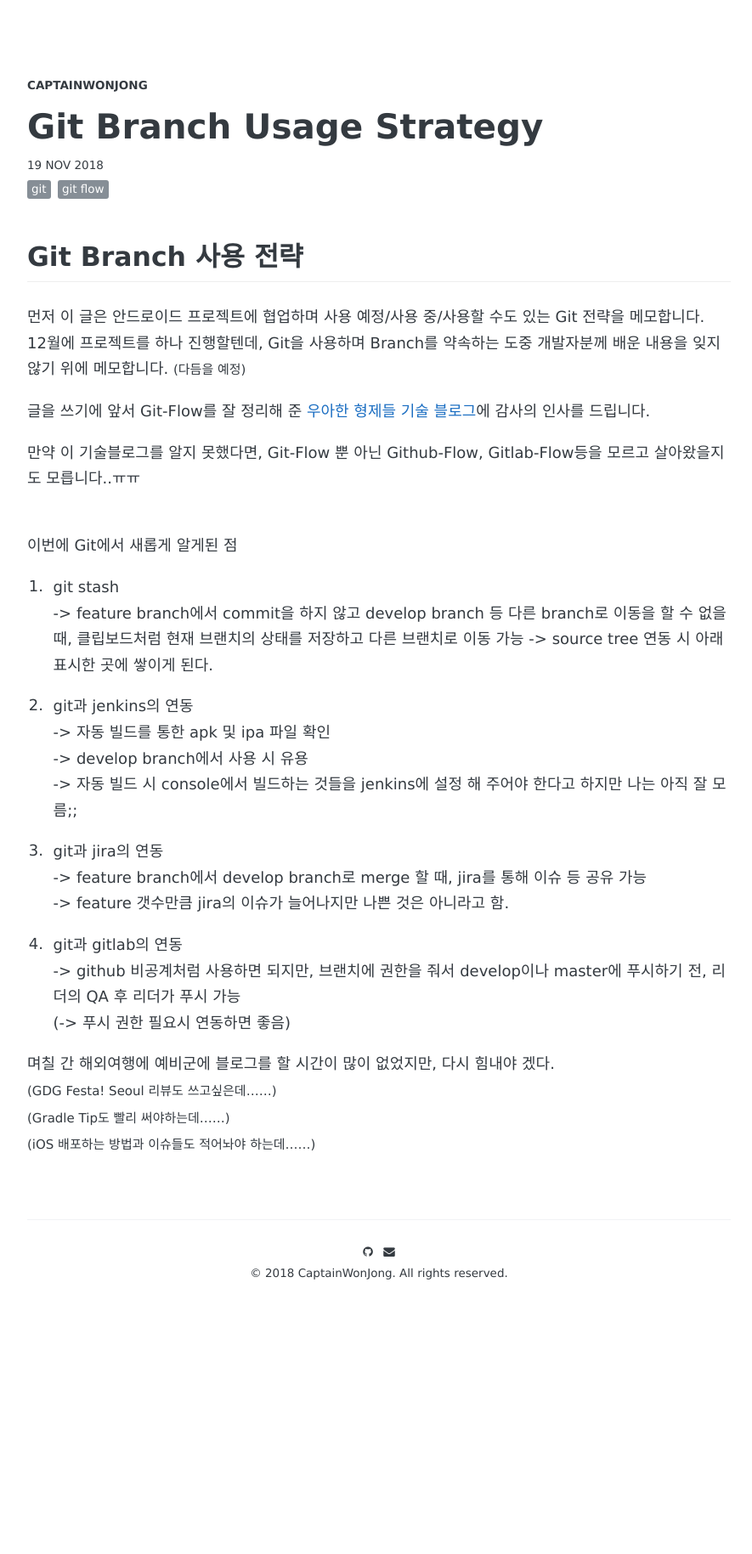
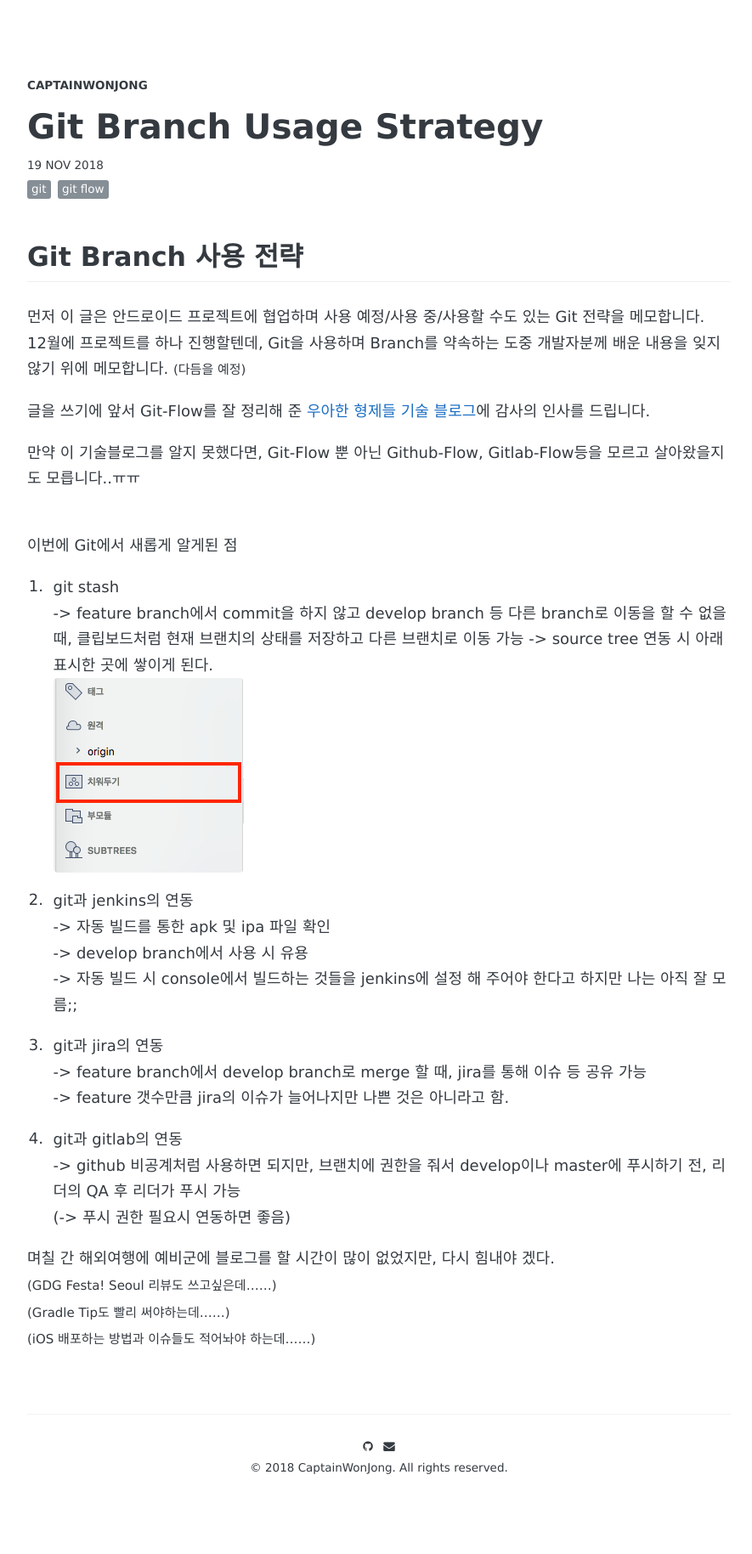
Before and after one commit to CaptainWonJong/CaptainWonJong.github.io, a Jekyll site: the page built from _posts/2018-11-19-Git Flow Usage Strategy.md, in a window 1280 px wide. Shown: the whole page at 85% size, without its empty margins (194-1079 px from the left). Built offline with Jekyll 4.4.1, drawn with Linux system fonts in a browser that asks for light colours; some web fonts are replaced; comment, search, counter and statistics services are not loaded; before the commit the page ends 1600 px from its top, so only the background shows below that.

Commit message:
add image in Git Flow

```diff
--- a/_posts/2018-11-19-Git Flow Usage Strategy.md
+++ b/_posts/2018-11-19-Git Flow Usage Strategy.md
@@ -22,6 +22,7 @@ share: true
 1. git stash
 -> feature branch에서 commit을 하지 않고 develop branch 등 다른 branch로 이동을 할 수 없을 때, 클립보드처럼 현재 브랜치의 상태를 저장하고 다른 브랜치로 이동 가능
 -> source tree 연동 시 아래 표시한 곳에 쌓이게 된다.
+  ![img_git_stash.png.png](https://captainwonjong.github.io/images/181120_GitBranchUsageStrategy/img_git_stash.png)
 
 2. git과 jenkins의 연동
 -> 자동 빌드를 통한 apk 및 ipa 파일 확인
```
Also changed, not shown: 1 other file.
